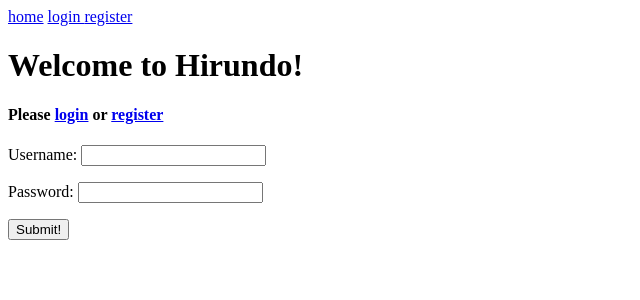
After one commit to vdtodorov93/Hirundo, a Django app: page /login/ in a window 1280 px wide. The commit adds this page. Shown: the top 300 px of the page, without its empty margins (0-640 px from the left). Run offline with Django 3.2, Linux system fonts and the light colour scheme; parts of the project's set-up code (start-up, migrations or seed data) failed here and were passed over.

Commit message:
Adding the users page. Fixed logout/login issues

```diff
--- a/hirundo/website/forms.py
+++ b/hirundo/website/forms.py
@@ -11,3 +11,12 @@ class RegisterForm(ModelForm):
     class Meta:
         model = User
         fields = ['first_name', 'last_name', 'username', 'email']
+
+
+class LoginForm(forms.Form):
+    username = forms.CharField()
+    password = forms.CharField(widget=forms.PasswordInput())
+
+    #class Meta:
+     #   model = User
+     #   fields = ['username', 'password']
--- a/hirundo/website/templates/base.html
+++ b/hirundo/website/templates/base.html
@@ -1,13 +1,24 @@
 <html>
 <head>
     <title>Hirundo</title>
+    <nav>
+        <a href="/">home</a>
+        {% if not user.is_authenticated %}
+        <a href="/login/"> login </a>
+        <a href="/register/"> register </a>
+        {% endif %}
+        {% if user.is_authenticated %}
+        <a href="/users/">users</a>
+        <a href="/logout/">logout </a>
+        {% endif %}
+    </nav>
 </head>
 <h1> Welcome to Hirundo! </h1>
 <body>
     {% if user.is_authenticated %}
             <h4> Hello, {{ user.get_full_name }} </h4>
         {% else %}
-            <h4>Please login! </h4>
+            <h4>Please <a href='/login/'>login</a> or <a href='/register/'>register</a> </h4>
         {% endif %}
     {% block content %}
     {% endblock %}
--- a/hirundo/website/templates/home.html
+++ b/hirundo/website/templates/home.html
@@ -1,5 +1,5 @@
 {% extends 'base.html' %}
 
 {% block content %}
-Hello!!!
+HIRUNDO PROJECT
 {% endblock %}
--- /dev/null
+++ b/hirundo/website/templates/login.html
@@ -0,0 +1,13 @@
+{% extends 'base.html' %}
+{% block content %}
+<form method="POST">
+{% csrf_token %}
+{{ form.as_p }}
+{% if wrong_user == True %}
+<div class="ErrorMsg">Wrong username or password!</div>
+{% endif %}
+<button>Submit!</button>
+</form>
+
+
+{% endblock %}
--- a/hirundo/website/urls.py
+++ b/hirundo/website/urls.py
@@ -5,7 +5,10 @@ from django.conf.urls import url
 
 urlpatterns = patterns('website.views',
     url(r'^$', 'home', name="home"),
-    url(r'^register/$', 'register', name='register')
+    url(r'^register/$', 'register', name='register'),
+    url(r'^login/$', 'login', name='login'),
+    url(r'^logout/$', 'logout', name='logout'),
+    url(r'^users/$', 'users', name='users'),
     #url(r'^users', 'users', name="users"),
     #url(r'^messages', 'messages', name="messages"),
 )
--- a/hirundo/website/views.py
+++ b/hirundo/website/views.py
@@ -1,9 +1,11 @@
 from django.shortcuts import render, get_object_or_404, redirect
 from .models import Message
 from django.contrib.auth.models import User
-from .forms import RegisterForm
+from .forms import RegisterForm, LoginForm
 from django.core.exceptions import ObjectDoesNotExist
 from django.forms.util import ErrorList
+from django.contrib.auth import authenticate, login as auth_login, logout as auth_logout
+from django.contrib.auth.decorators import login_required
 
 def home(request):
     a = 5
@@ -41,6 +43,36 @@ def register(request):
 
     return render(request, "register.html", locals())
 
+def login(request):
+    data = request.POST if request.POST else None
+    form = LoginForm(data)
+    wrong_user = False
+    if request.method == 'POST':
+        if form.is_valid():
+            password = form.cleaned_data['password']
+            username = form.cleaned_data['username']
+            user = authenticate(username=username, password=password)
+            if user is not None:
+                if user.is_active:
+                    auth_login(request, user)
+                    redirect('home')
+                redirect('home')
+            else:
+                wrong_user = True
+                return render(request, "login.html", locals())
+        return redirect('/')
+    return render(request, "login.html", locals())
+
+def logout(request):
+    auth_logout(request)
+    return redirect('/')
+
+@login_required
+def users(request):
+    all_users = User.objects.all()
+    return render(request, "users.html", locals())
+
+
 
 
 # Create your views here.
```
Also changed, not shown: hirundo/website/templates/users.html (added, +12 -0 lines), hirundo/db.sqlite3.
